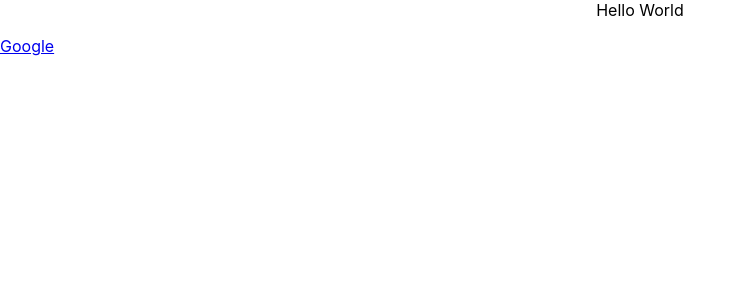
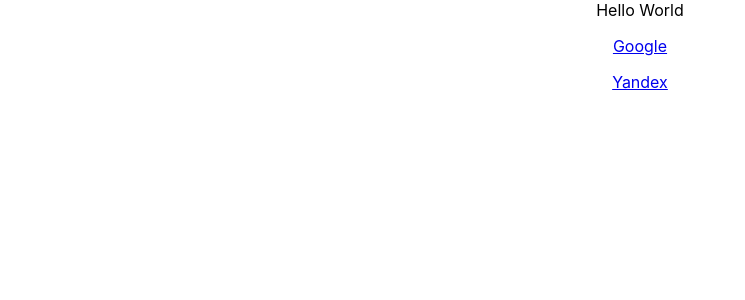
Before and after one commit to stwer1998/LearnReact, a React (Create React App) app in the folder first/: page / in a window 1280 px wide. Shown: the top 300 px of the page, without its empty margins (0-745 px from the left). Built offline with nearby package versions, Linux system fonts and the light colour scheme.

Commit message:
add new component

```diff
--- a/first/src/App.js
+++ b/first/src/App.js
@@ -1,17 +1,17 @@
 import React from 'react';
 import logo from './logo.svg';
 import './App.css';
-import Google from './Google'
+import Google from './Google';
+import Yandex from './Yandex';
+
 
 let App = () => {
 
   return (
-    <div>
-
     <div className="App">
       Hello World
-    </div>
     <Google />
+    <Yandex />
     </div>
   );
 }
--- a/first/src/Google.js
+++ b/first/src/Google.js
@@ -2,7 +2,7 @@ import React from 'react';
 
 
 let google=()=>{
-    return <div><a href="google.ru"><p>Google</p></a></div>;
+    return <div><a href="http://www.google.ru"><p>Google</p></a></div>;
 }
 
 export default google;
--- /dev/null
+++ b/first/src/Yandex.js
@@ -0,0 +1,8 @@
+import React from 'react';
+
+
+let yandex=()=>{
+    return <div><a href="http://www.yandex.ru"><p>Yandex</p></a></div>;
+}
+
+export default yandex;
```
